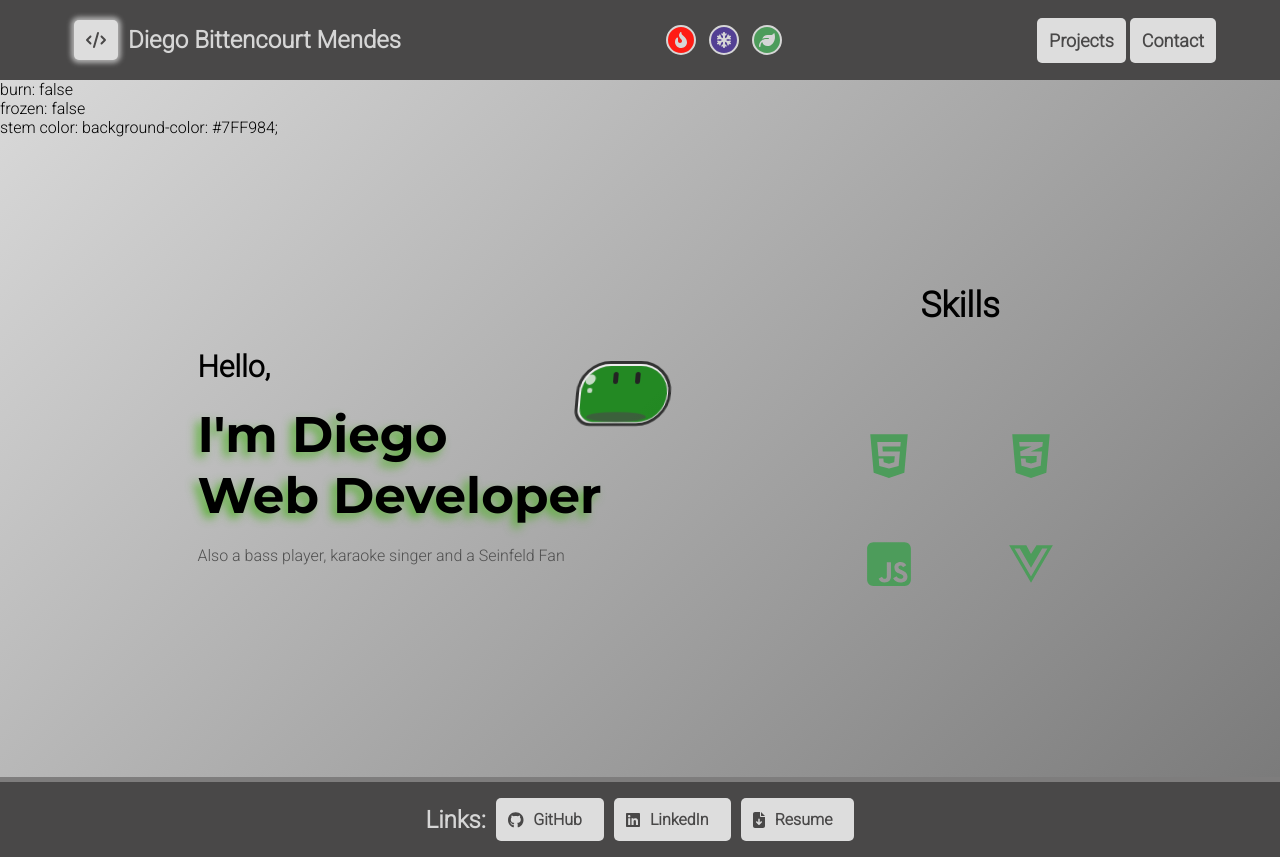
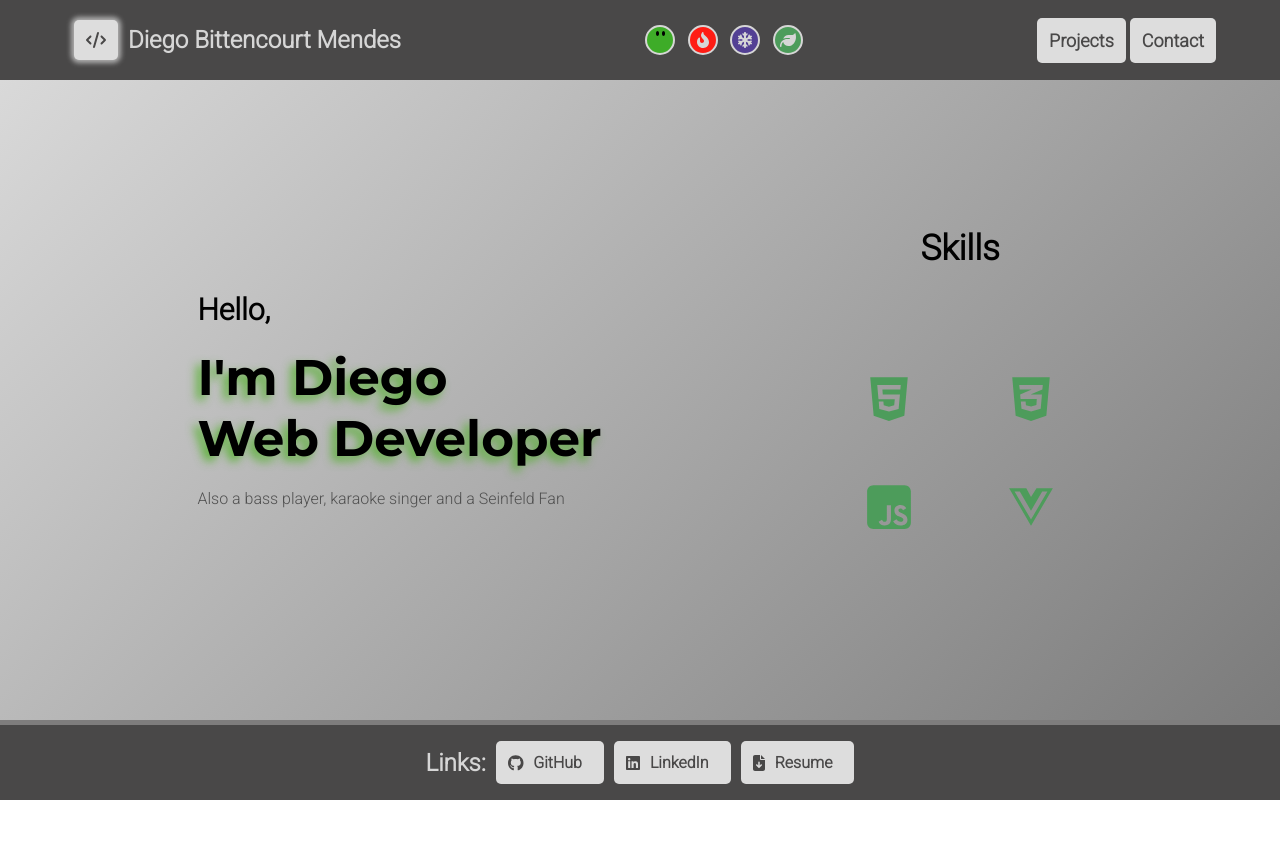
Before and after one commit to Diego-Bittencourt/portfolio_page, a Vue app: page / in a window 1280 px wide. After the commit the page ends 800 px from the top, so only its background shows below. Built offline with nearby package versions, Linux system fonts and the light colour scheme; a web font is replaced by a local one.

Commit message:
FEAT - slime visibility on/off and slime button on the header

```diff
--- a/src/App.vue
+++ b/src/App.vue
@@ -1,6 +1,6 @@
 <template>
-  <the-header @set-color="setColor"></the-header>
-  <the-slime></the-slime>
+  <the-header @set-color="setColor" @toggleSlimeVisibility="slimeVisibility"></the-header>
+  <the-slime :slimevisibility="this.isSlimeVisible"></the-slime>
   <section>
     <router-view v-slot="slotProps">
       <transition name="route" mode="out-in">
@@ -28,7 +28,8 @@ export default {
   },
   data () {
     return {
-      themeColor: "green"
+      themeColor: "green",
+      isSlimeVisible: false
     }
   },
   provide () {
@@ -43,6 +44,10 @@ export default {
       } else {
         this.themeColor = "green";
       }
+    },
+    slimeVisibility(payload) {
+      this.isSlimeVisible = payload;
+      console.log("o payload é ", payload)
     }
   }
 
--- a/src/components/layout/TheHeader.vue
+++ b/src/components/layout/TheHeader.vue
@@ -11,6 +11,12 @@
         </div>
       </div>
       <div class="btnwrapper">
+        <div class="slimeselector colorbtn" :style="slimeButton" @click="toggleSlime">
+          <div class="eyeswrapper" v-if="!isSlimeVisible">
+            <div class="left eye"></div>
+            <div class="right eye"></div>
+          </div>
+        </div>
         <div class="redselector colorbtn" @click="setColor('red')">
           <font-awesome-icon icon="fa-solid fa-fire-flame-curved" />
         </div>
@@ -35,9 +41,11 @@
 
 <script>
 export default {
+  emits:["toggleSlimeVisibility"],
   data() {
     return {
       themeColor: "",
+      isSlimeVisible: false
     };
   },
   methods: {
@@ -47,8 +55,25 @@ export default {
     },
     backToTop() {
       this.$router.push("/");
+    },
+    toggleSlime() {
+      this.isSlimeVisible = !this.isSlimeVisible;
+      this.$emit("toggleSlimeVisibility", this.isSlimeVisible);
     }
   },
+  computed: {
+    slimeButton() {
+      if (this.isSlimeVisible === true) {
+        return "background-color: transparent;";
+      } else if(this.themeColor === "blue" && this.isSlimeVisible === false) {
+        return "background-color: #71c7f0aa;";
+      } else if (this.themeColor === "red"  && this.isSlimeVisible === false) {
+        return "background-color: #ff1c14aa;";
+      } else {
+        return "background-color: #39DE18aa;";
+      }
+    }
+  }
 };
 </script>
 
@@ -140,10 +165,11 @@ h1 {
   display: flex;
   align-items: center;
   justify-content: center;
+  border: 2px solid #d6d6d6;
 }
 
 .btnwrapper {
-  width: 120px;
+  width: 160px;
   height: 100%;
   display: flex;
   justify-content: space-around;
@@ -153,19 +179,16 @@ h1 {
 
 .blueselector {
   background-color: #534094;
-  border: 2px solid #d6d6d6;
   transition: 0.5s;
 }
 
 .greenselector {
   background-color: #4d9c5b;
-  border: 2px solid #d6d6d6;
   transition: 0.5s;
 }
 
 .redselector {
   background-color: #ff1c14;
-  border: 2px solid #d6d6d6;
   transition: 0.5s;
 }
 
@@ -180,4 +203,55 @@ h1 {
 .redselector:hover {
   box-shadow: 0 0 10px 10px #ff1c14;
 }
+
+.slimeselector {
+  position: relative;
+}
+
+.eye {
+  background-color: black;
+  width: 3px;
+  height: 100%;
+  border-radius: 30px;
+  border: 1px solid black;
+  transition: 1s;
+}
+
+.eyeswrapper {
+  overflow: hidden;
+  animation: blink 4s linear infinite;
+  height: 5px;
+  width: 50%;
+  position: absolute;
+  top: 15%;
+  left: 25%;
+  display: flex;
+  justify-content: space-around;
+}
+
+@keyframes blink {
+  0% {
+    transform: scaleY(1);
+  }
+
+  25% {
+    transform: scaleY(1);
+  }
+
+  30% {
+    transform: scaleY(0.2);
+  }
+
+  35% {
+    transform: scaleY(0.2);
+  }
+
+  40% {
+    transform: scaleY(1);
+  }
+
+  100% {
+    transform: scaleY(1);
+  }
+}
 </style>
--- a/src/components/layout/TheSlime.vue
+++ b/src/components/layout/TheSlime.vue
@@ -34,7 +34,7 @@
   @resetSpell="resetSpell('ice')"
   @cubeposition="handleReaction"
   ></ice-drop>
-  <div class="slimewrapper" :style="moveSlime">
+  <div class="slimewrapper" :style="moveSlime" @click="castSpell" v-if="this.slimevisibility">
     <div class="slimeoutlayer" :style="slimeFloat">
       <div class="slimesublayer">
         <div class="slimeinnerlayer" :class="color">
@@ -64,6 +64,7 @@ export default {
     PlantSeed,
     IceDrop
   },
+  props: ["slimevisibility"],
   inject: ["color"],
   data() {
     return {
@@ -261,7 +262,7 @@ export default {
   left: 50%;
   top: 50%;
   z-index: 5;
-  transition: 0.1s;
+  transition: all 0.1s;
 }
 
 .slimefloorlayer {
@@ -342,7 +343,7 @@ export default {
 }
 
 .green {
-  background-color: green;
+  background-color: #39DE18;
 }
 
 .red {
--- a/src/components/slime/PlantSeed.vue
+++ b/src/components/slime/PlantSeed.vue
@@ -1,9 +1,4 @@
 <template>
-burn: {{this.plantBurn}}
-<br>
-frozen: {{this.isPlantFrozen}}
-<br>
-stem color: {{ stemLeafColor}}
   <div class="plantwrapper" :style="seedPosition">
     <div class="plantoverlayer">
       <transition name="seed">
```
